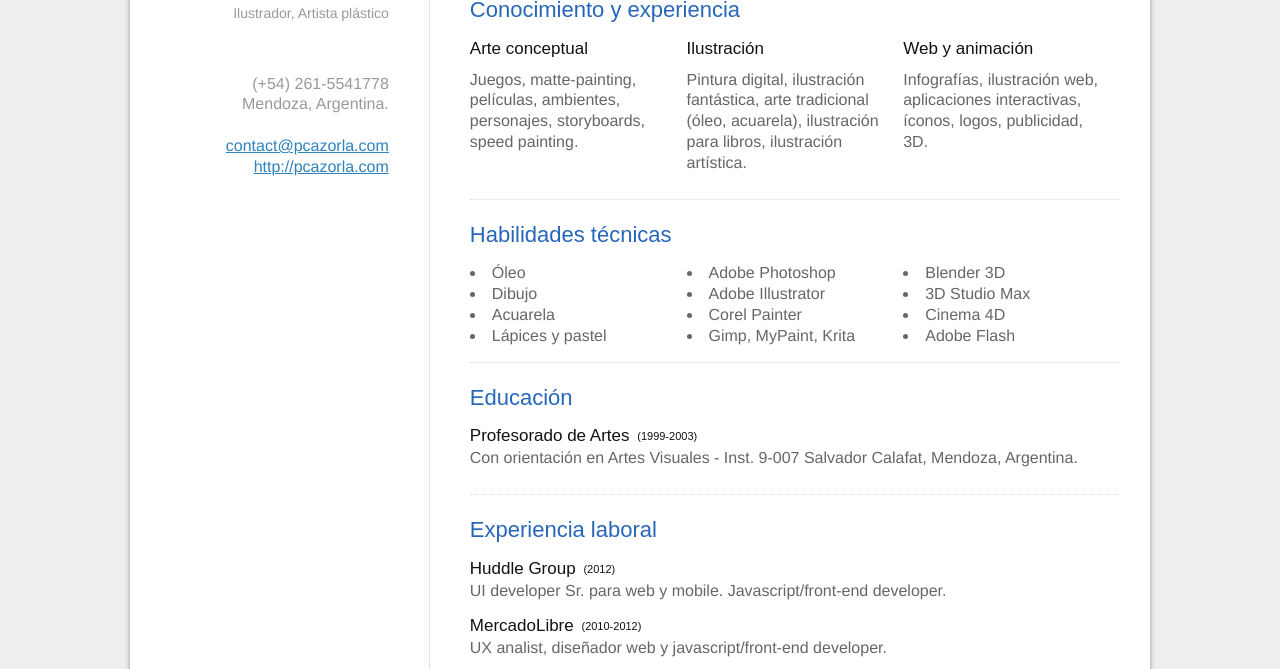
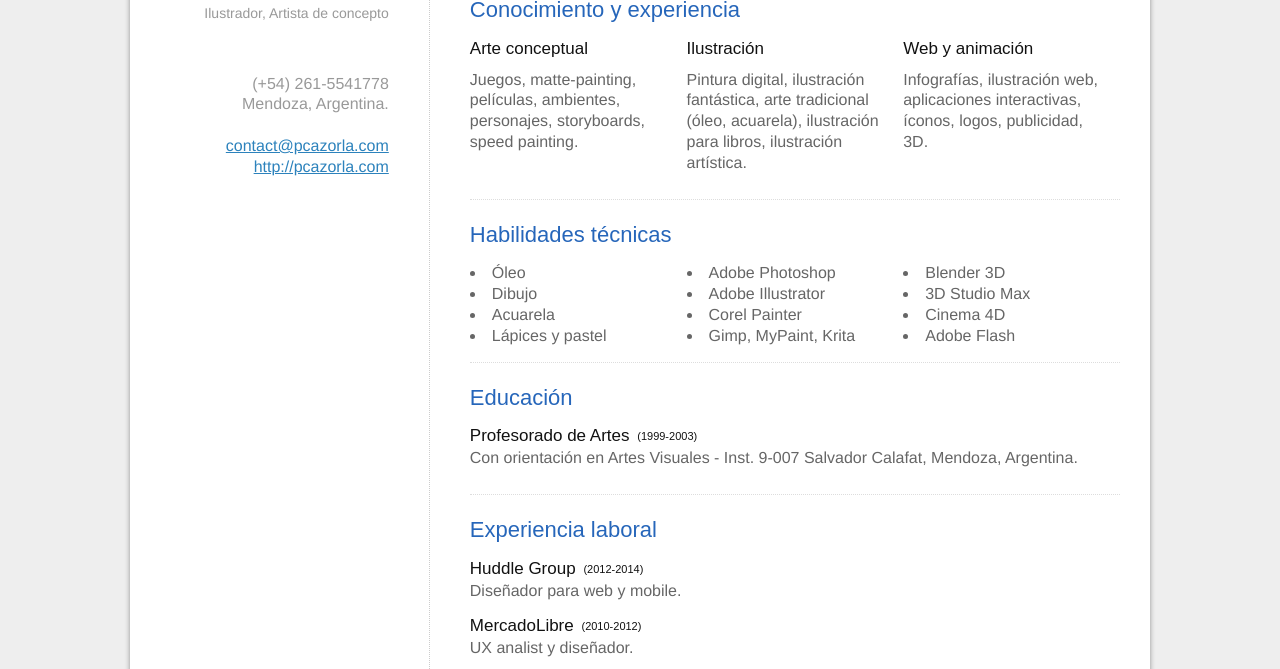
Before and after one commit to pablocazorla/CV, a plain HTML site: page es.html in a window 1280 px wide. Shown: the part 283-952 px from the top of the page. Drawn offline with Linux system fonts and the light colour scheme.

Commit message:
cambio de año

```diff
--- a/css/print.css
+++ b/css/print.css
@@ -1,7 +1,7 @@
 body{
 	background:#FFF;
 	padding:0;
-	font-size: 14px;
+	font-size: 13px;
 	line-height: 1.3em;
 }
 .page{
--- a/es.html
+++ b/es.html
@@ -15,7 +15,7 @@
 						<img class="photo" alt="Pablo Cazorla" src="img/photo.jpg"/>
 					</div>
 					<h1>Pablo Cazorla</h1>
-					<span class="description">Ilustrador, Artista plástico</span>
+					<span class="description">Ilustrador, Artista de concepto</span>
 					<p>
 						(+54) 261-5541778<br/>
 						Mendoza, Argentina.<br/><br/>
@@ -81,10 +81,10 @@ Infografías, ilustración web, aplicaciones interactivas, íconos, logos, publi
 					</div>
 					<div class="section work">
 						<h2>Experiencia laboral</h2>
-						<h3>Huddle Group <time>(2012)</time></h3>
-						<p>UI developer Sr. para web y mobile. Javascript/front-end developer.</p>
+						<h3>Huddle Group <time>(2012-2014)</time></h3>
+						<p>Diseñador para web y mobile.</p>
 						<h3>MercadoLibre <time>(2010-2012)</time></h3>
-						<p>UX analist, diseñador web y javascript/front-end developer.</p>
+						<p>UX analist y diseñador.</p>
 						<h3>Inamika Interactive <time>(2008-2010)</time></h3>
 						<p>Diseñador Multimedia, ilustrador digital y modelador 3D.</p>
 						<h3>SVA Soluciones Informáticas <time>(2006-2007)</time></h3>
```
Also changed, not shown: en.html (+7 -16 lines).
